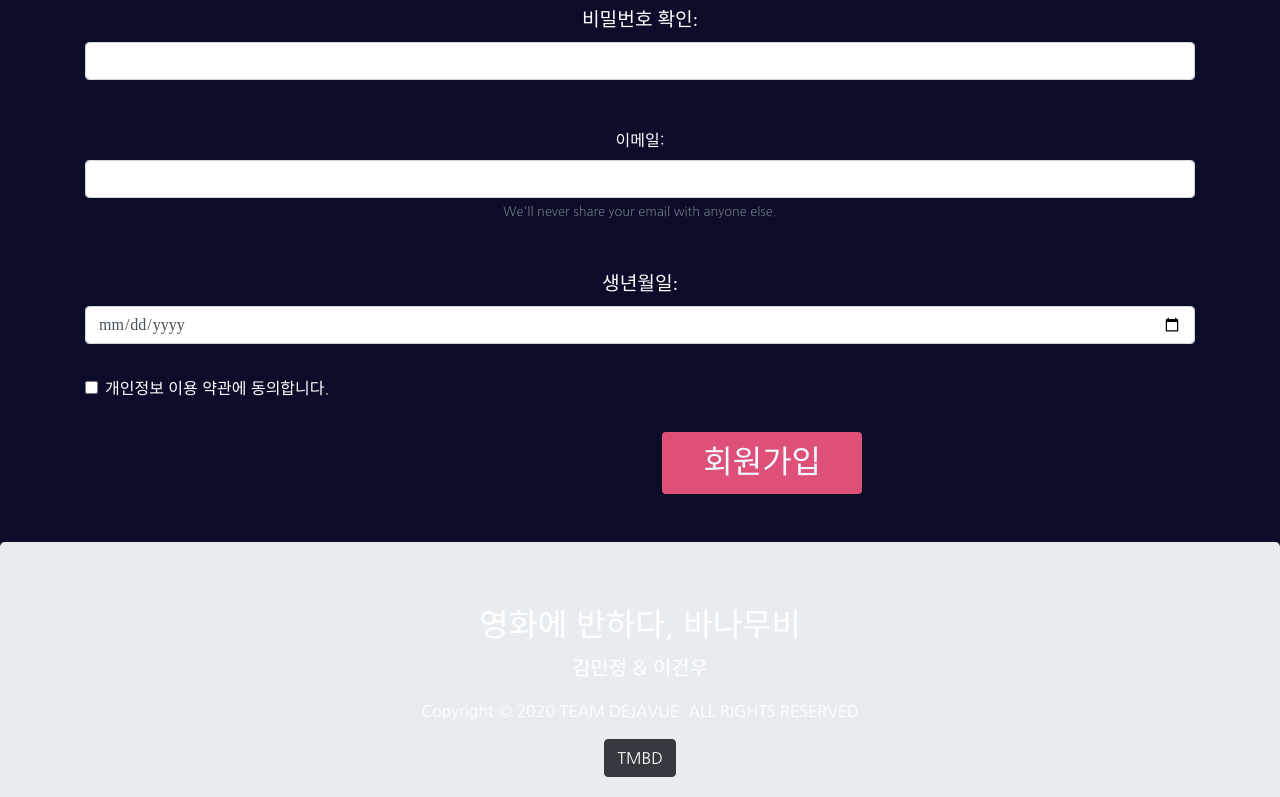
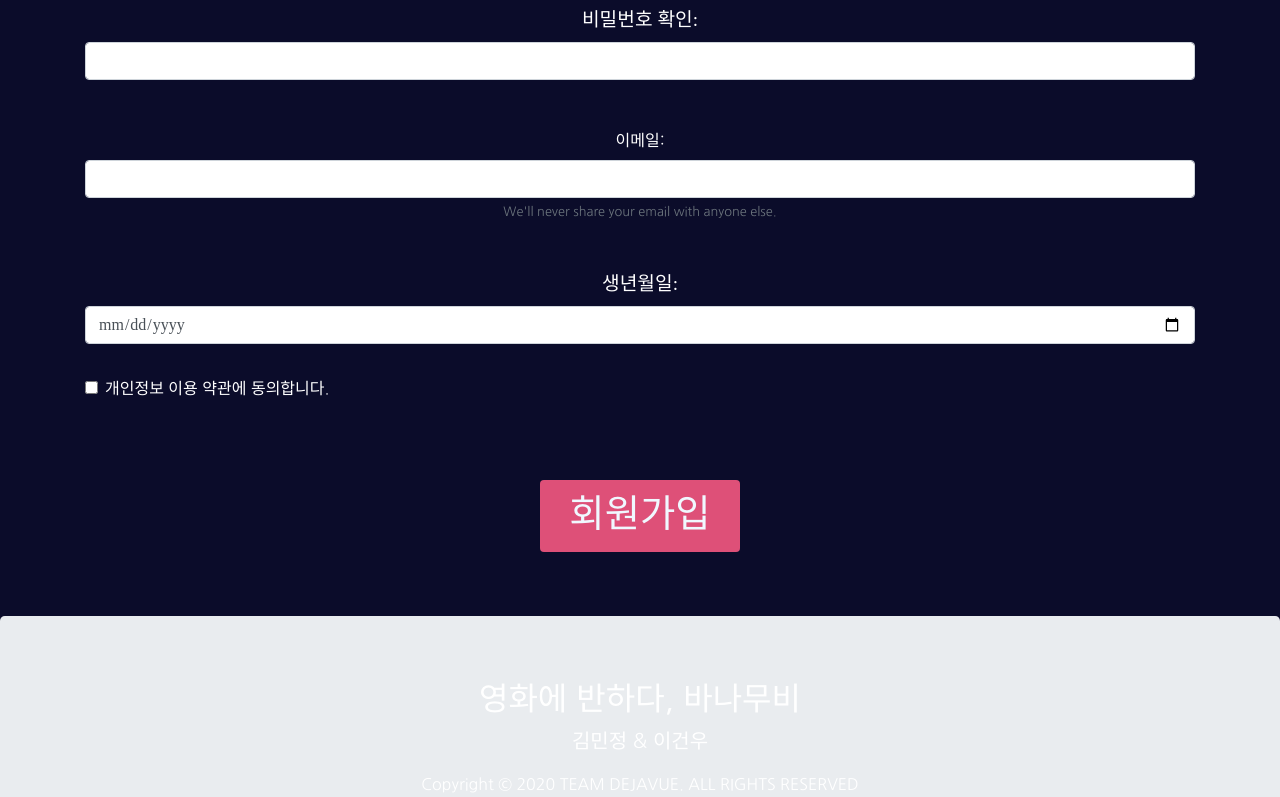
Before and after one commit to geonwoo0223/BanaMovie, a Vue app in the folder final-pjt-front/: page /signup in a window 1280 px wide. Shown: the part 464-1261 px from the top of the page. Built offline with nearby package versions, Linux system fonts and the light colour scheme; no server answers; a web font is replaced by a local one; what vue-js-modal, vue-moment would draw is missing.

Commit message:
회원가입 끝

```diff
--- a/final-pjt-front/src/views/accounts/Signup.vue
+++ b/final-pjt-front/src/views/accounts/Signup.vue
@@ -12,6 +12,7 @@
       <label for="password">비밀번호: </label>
       <input type="password" class="form-control" id="password" v-model="credentials.password">
     </div>
+
     <div class="form-group mt-5 font-poor font-1-2em">
       <label for="passwordConfirmation">비밀번호 확인: </label>
       <input
@@ -22,11 +23,11 @@
         class="form-control"
       >
     </div>
+
     <div class="form-group mt-5">
       <label for="email">이메일: </label>
       <input type="email" class="form-control" id="email" v-model="credentials.email">
        <small id="emailHelp" class="form-text text-muted">We'll never share your email with anyone else.</small>
-
     </div>
 
     <div class="form-group mt-5 font-poor font-1-2em">
@@ -36,16 +37,18 @@
 
     <div class="form-group mt-3 float-left">
       <div class="form-check">
-      <input class="form-check-input" type="checkbox" id="gridCheck" v-model="agree">
+        <input class="form-check-input" type="checkbox" id="gridCheck" checked="true" v-model="agree">
         <label class="form-check-label" for="gridCheck">
-        개인정보 이용 약관에 동의합니다.
+          <p @click="agreePage">개인정보 이용 약관에 동의합니다.</p>
         </label>
       </div>
     </div>
   <br>
 
+    <div class="form-group mt-5 font-poor font-1-2em">
+      <button @click="signup" id="signupbtn" class="btn btn-pink my-5 form-group">회원가입</button>
+    </div>
 
-    <button @click="signup" id="signupbtn" class="btn btn-pink my-5">회원가입</button>
   </div>
 </template>
 
@@ -63,9 +66,8 @@ export default {
         password: '',
         email: '',
         date_of_birth: '',
+      },
       agree: false,
-
-      }
     }
   },
   methods: {
@@ -75,6 +77,7 @@ export default {
           .then((res) => {
             console.log(res)
             this.$router.push({ name: 'Login' })
+            this.agree = false
           })
           .catch((err) => {
             console.log(err)
@@ -83,6 +86,9 @@ export default {
       } else {
         alert("개인정보 이용 약관에 동의해야합니다.")
       }
+    },
+    agreePage: function () {
+      alert("① 정보주체는 DeJaVue에 대해 언제든지 개인정보 열람,정정,삭제,처리정지 요구 등의 권리를 행사할 수 있습니다. \n② 제1항에 따른 권리 행사는DeJaVue에 대해 개인정보 보호법 시행령 제41조제1항에 따라 서면, 전자우편, 모사전송(FAX) 등을 통하여 하실 수 있으며 DeJaVue은(는) 이에 대해 지체 없이 조치하겠습니다. \n③ 제1항에 따른 권리 행사는 정보주체의 법정대리인이나 위임을 받은 자 등 대리인을 통하여 하실 수 있습니다. 이 경우 개인정보 보호법 시행규칙 별지 제11호 서식에 따른 위임장을 제출하셔야 합니다. \n④ 개인정보 열람 및 처리정지 요구는 개인정보보호법 제35조 제5항, 제37조 제2항에 의하여 정보주체의 권리가 제한 될 수 있습니다. \n⑤ 개인정보의 정정 및 삭제 요구는 다른 법령에서 그 개인정보가 수집 대상으로 명시되어 있는 경우에는 그 삭제를 요구할 수 없습니다. \n⑥ DeJaVue은(는) 정보주체 권리에 따른 열람의 요구, 정정·삭제의 요구, 처리정지의 요구 시 열람 등 요구를 한 자가 본인이거나 정당한 대리인인지를 확인합니다.")
     }
   }
 }
```
Lines whose indentation alone changed are shown as unchanged.
